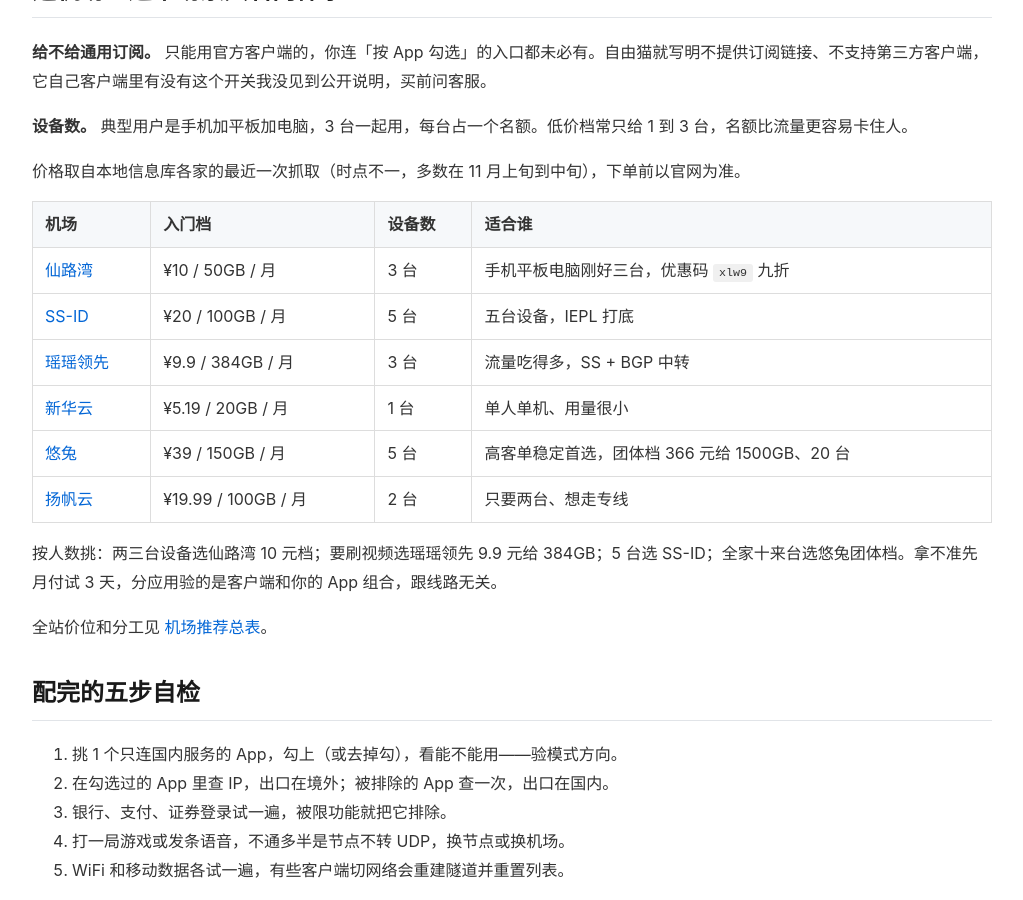
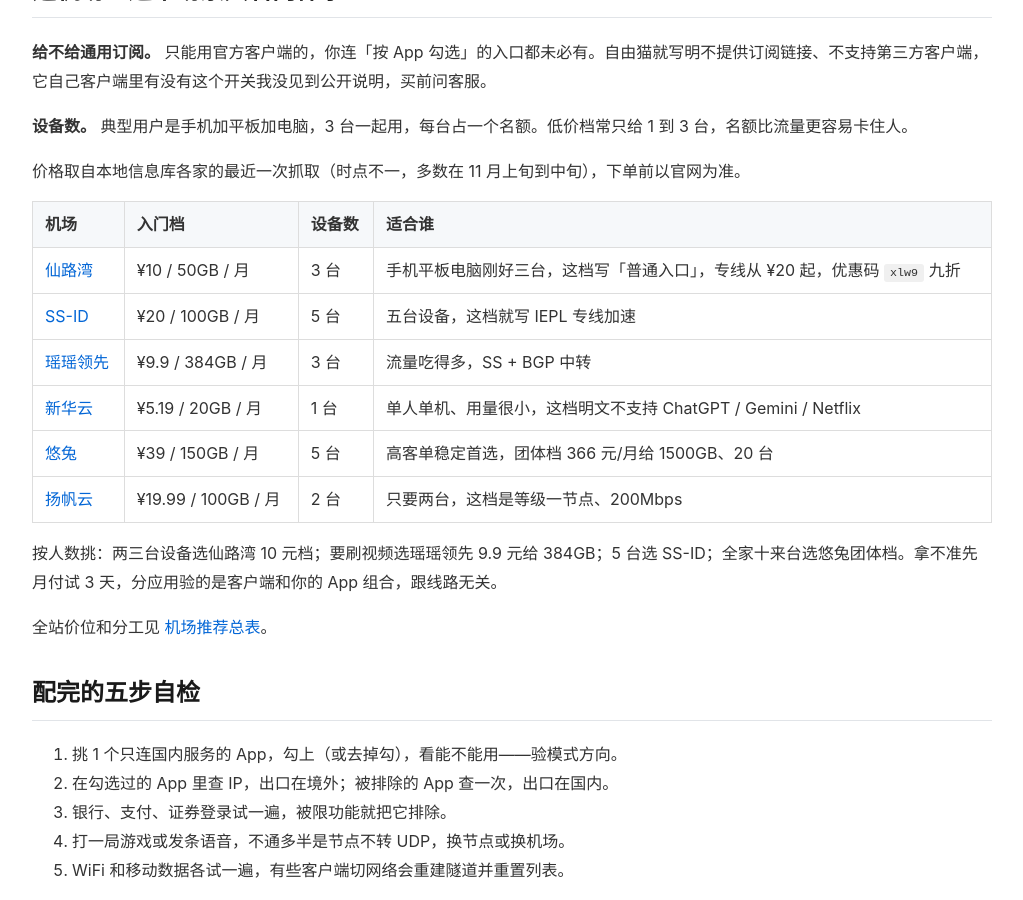
Before and after one commit to yezuofan/free-internet-guide, a Jekyll site: the page built from getting-started/per-app-proxy-guide-2026.md, in a window 1280 px wide and 900 px high, scrolled down 2451 px. Shown: the whole window, without its empty margins (128-1151 px from the left). Built offline with Jekyll 4.4.1, drawn with Linux system fonts in a browser that asks for light colours; our own code applies the rules of GitHub Pages for plain Markdown files.

Commit message:
QA fixes: tier-level line claims and group plan period

```diff
--- a/getting-started/per-app-proxy-guide-2026.md
+++ b/getting-started/per-app-proxy-guide-2026.md
@@ -83,12 +83,12 @@ Shadowrocket、Stash、Surge 都没有「选择 App」这一项，不是客户
 
 | 机场 | 入门档 | 设备数 | 适合谁 |
 |:--|:--|:--|:--|
-| [仙路湾](https://api.huanghaiwan.com/go/仙路湾) | ¥10 / 50GB / 月 | 3 台 | 手机平板电脑刚好三台，优惠码 `xlw9` 九折 |
-| [SS-ID](https://api.huanghaiwan.com/go/SS-ID) | ¥20 / 100GB / 月 | 5 台 | 五台设备，IEPL 打底 |
+| [仙路湾](https://api.huanghaiwan.com/go/仙路湾) | ¥10 / 50GB / 月 | 3 台 | 手机平板电脑刚好三台，这档写「普通入口」，专线从 ¥20 起，优惠码 `xlw9` 九折 |
+| [SS-ID](https://api.huanghaiwan.com/go/SS-ID) | ¥20 / 100GB / 月 | 5 台 | 五台设备，这档就写 IEPL 专线加速 |
 | [瑶瑶领先](https://api.huanghaiwan.com/go/瑶瑶领先) | ¥9.9 / 384GB / 月 | 3 台 | 流量吃得多，SS + BGP 中转 |
-| [新华云](https://api.huanghaiwan.com/go/新华云) | ¥5.19 / 20GB / 月 | 1 台 | 单人单机、用量很小 |
-| [悠兔](https://api.huanghaiwan.com/go/悠兔) | ¥39 / 150GB / 月 | 5 台 | 高客单稳定首选，团体档 366 元给 1500GB、20 台 |
-| [扬帆云](https://api.huanghaiwan.com/go/扬帆云) | ¥19.99 / 100GB / 月 | 2 台 | 只要两台、想走专线 |
+| [新华云](https://api.huanghaiwan.com/go/新华云) | ¥5.19 / 20GB / 月 | 1 台 | 单人单机、用量很小，这档明文不支持 ChatGPT / Gemini / Netflix |
+| [悠兔](https://api.huanghaiwan.com/go/悠兔) | ¥39 / 150GB / 月 | 5 台 | 高客单稳定首选，团体档 366 元/月给 1500GB、20 台 |
+| [扬帆云](https://api.huanghaiwan.com/go/扬帆云) | ¥19.99 / 100GB / 月 | 2 台 | 只要两台，这档是等级一节点、200Mbps |
 
 按人数挑：两三台设备选仙路湾 10 元档；要刷视频选瑶瑶领先 9.9 元给 384GB；5 台选 SS-ID；全家十来台选悠兔团体档。拿不准先月付试 3 天，分应用验的是客户端和你的 App 组合，跟线路无关。
 
```
